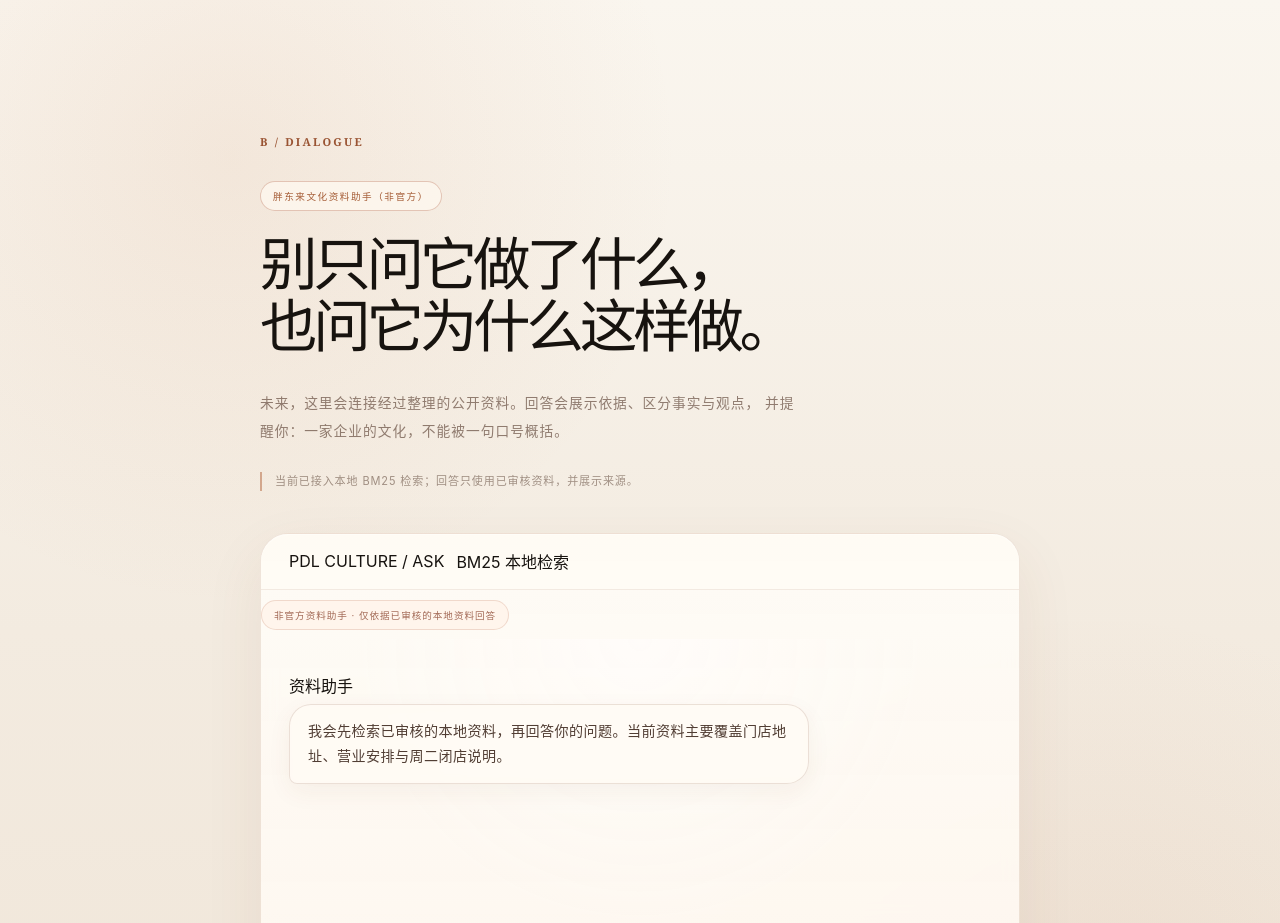
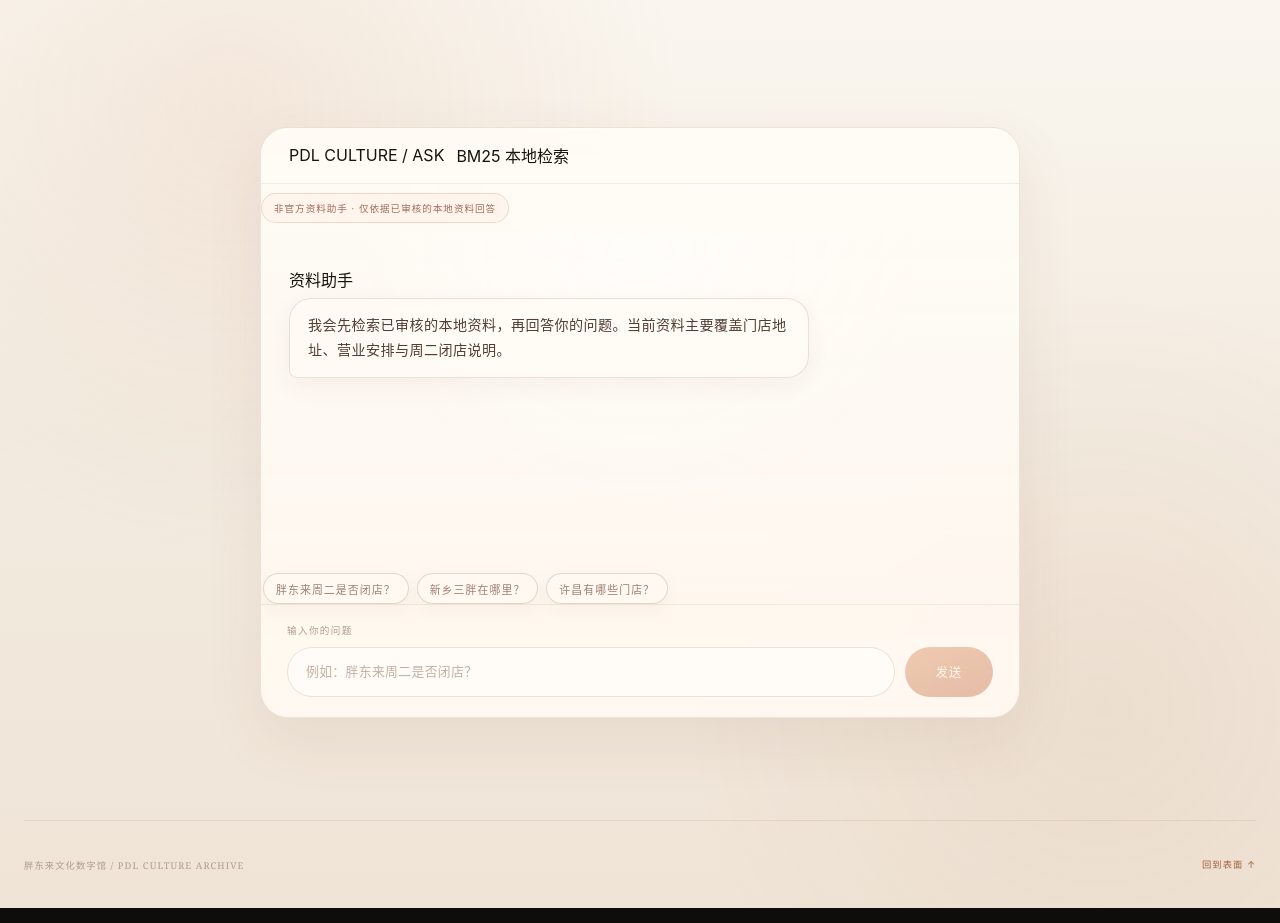
Before and after one commit to pao779765-web/pang_dong_lai, a Next.js app in the folder pangdonglai_project/site/: page / in a window 1280 px wide. Shown: the part 1840-2763 px from the top of the page. Built offline with nearby package versions, Linux system fonts and the light colour scheme.

Commit message:
style: 移除 AI 对话区左侧说明文案

```diff
--- a/pangdonglai_project/site/app/page.tsx
+++ b/pangdonglai_project/site/app/page.tsx
@@ -379,16 +379,9 @@
         aria-labelledby="dialogue-title"
       >
         <div className="section-shell dialogue-layout">
-          <div className="dialogue-copy">
-            <p className="section-index section-index-light">B / DIALOGUE</p>
-            <div className="prototype-label">胖东来文化资料助手（非官方）</div>
-            <h2 id="dialogue-title">别只问它做了什么，<br />也问它为什么这样做。</h2>
-            <p>
-              未来，这里会连接经过整理的公开资料。回答会展示依据、区分事实与观点，
-              并提醒你：一家企业的文化，不能被一句口号概括。
-            </p>
-            <p className="prototype-note">当前已接入本地 BM25 检索；回答只使用已审核资料，并展示来源。</p>
-          </div>
+          <h2 id="dialogue-title" className="dialogue-title-sr">
+            与胖东来对话
+          </h2>
 
           <RagChat />
 
```
Also changed, not shown: 1 other file (tests, documents, lock files or other folders).
